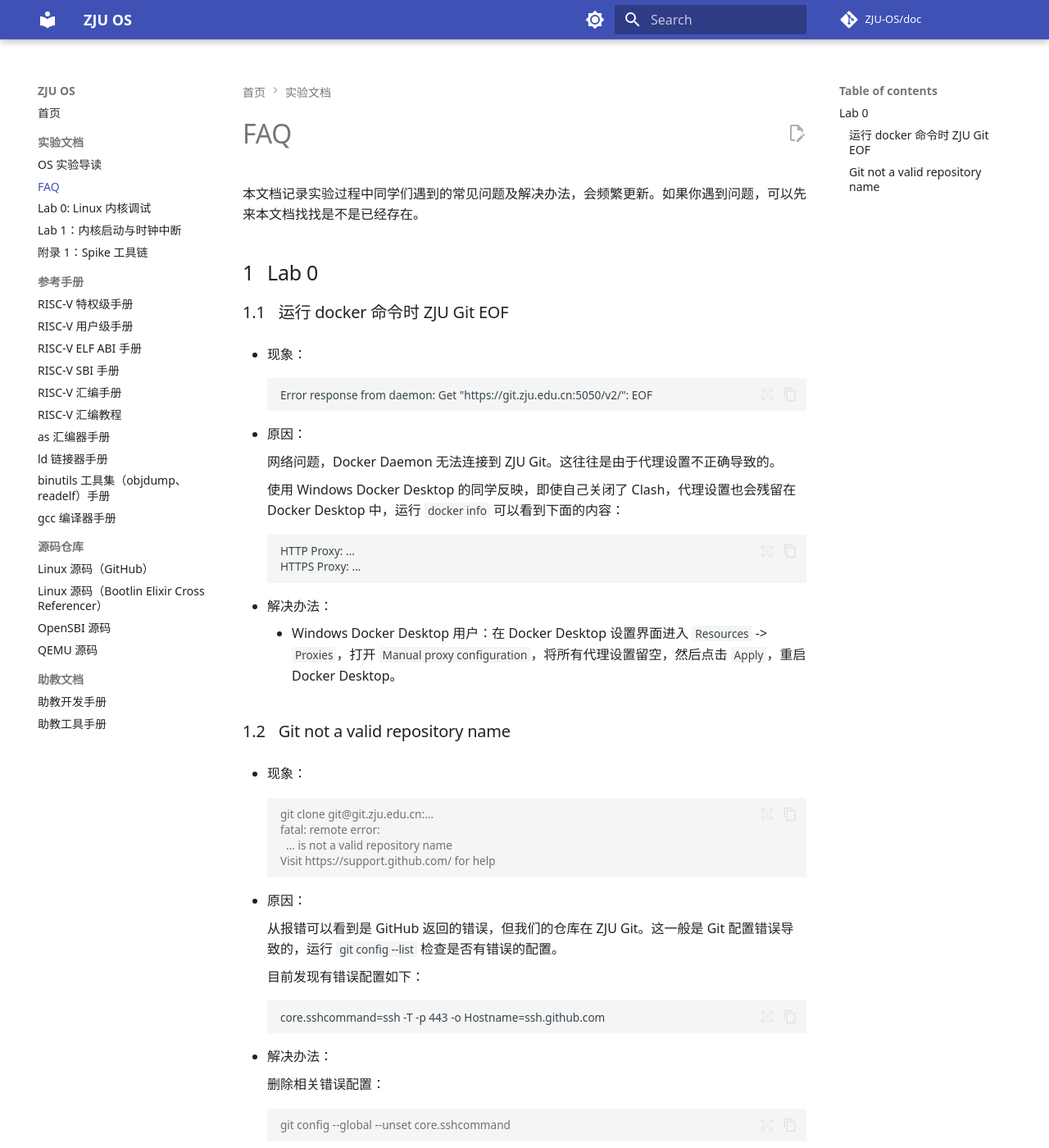
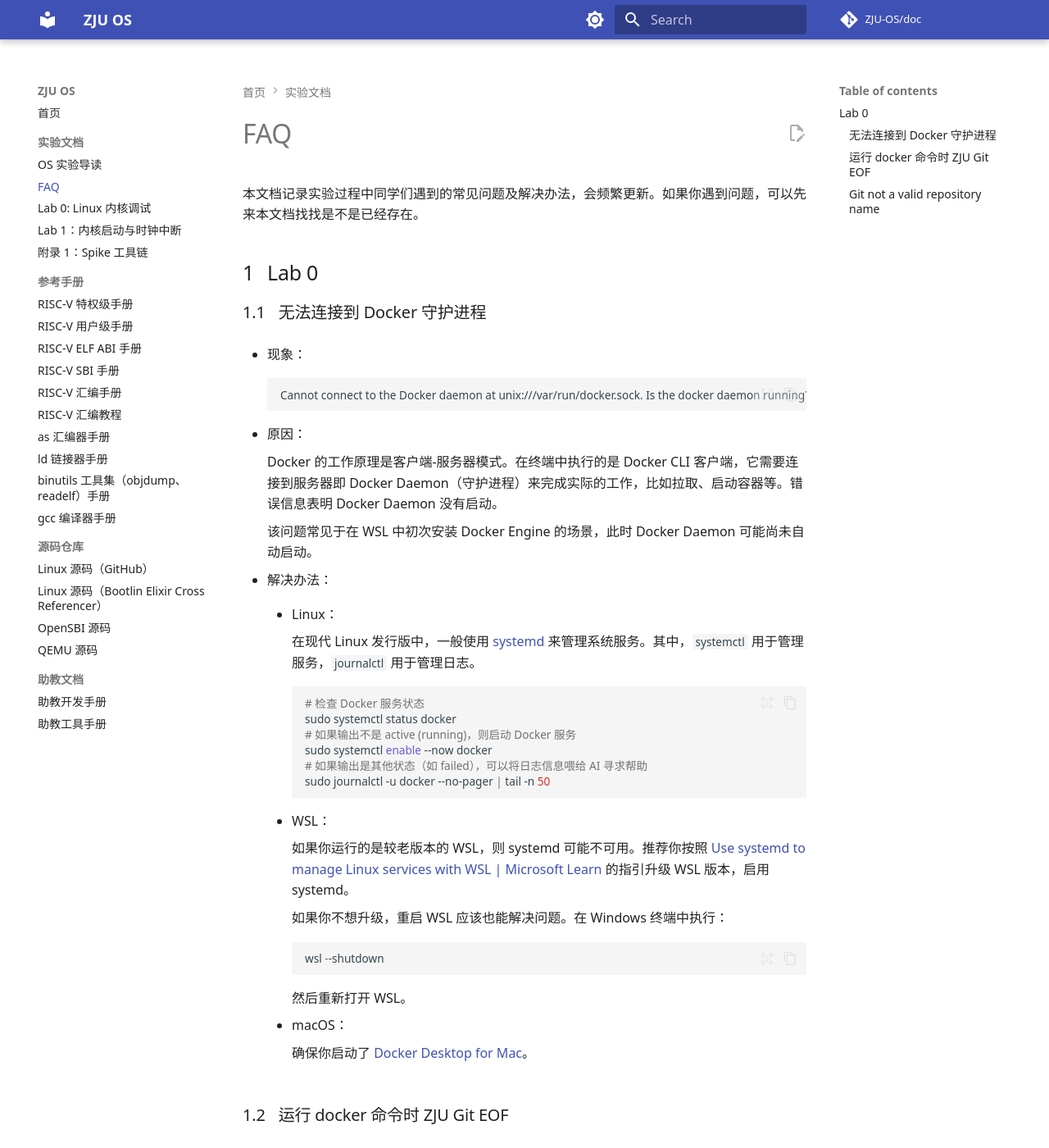
Before and after one commit to hharryz/zju-os-doc, an MkDocs documentation site: the page built from docs/faq.md, in a window 1280 px wide and 1400 px high. Shown: the whole window at 82% size. Built offline with MkDocs 1.6.1 and Material for MkDocs 9.7.7, drawn with Linux system fonts in a browser that asks for light colours; comment, search, counter and statistics services are not loaded.

Commit message:
faq: docker daemon not started

````diff
--- a/docs/faq.md
+++ b/docs/faq.md
@@ -3,6 +3,51 @@
 本文档记录实验过程中同学们遇到的常见问题及解决办法，会频繁更新。如果你遇到问题，可以先来本文档找找是不是已经存在。
 
 ## Lab 0
+
+### 无法连接到 Docker 守护进程
+
+- 现象：
+
+    ```text
+    Cannot connect to the Docker daemon at unix:///var/run/docker.sock. Is the docker daemon running?
+    ```
+
+- 原因：
+
+    Docker 的工作原理是客户端-服务器模式。在终端中执行的是 Docker CLI 客户端，它需要连接到服务器即 Docker Daemon（守护进程）来完成实际的工作，比如拉取、启动容器等。错误信息表明 Docker Daemon 没有启动。
+
+    该问题常见于在 WSL 中初次安装 Docker Engine 的场景，此时 Docker Daemon 可能尚未自动启动。
+
+- 解决办法：
+
+    - Linux：
+
+        在现代 Linux 发行版中，一般使用 [systemd](https://www.freedesktop.org/wiki/Software/systemd/) 来管理系统服务。其中，`systemctl` 用于管理服务，`journalctl` 用于管理日志。
+
+        ```shell
+        # 检查 Docker 服务状态
+        sudo systemctl status docker
+        # 如果输出不是 active (running)，则启动 Docker 服务
+        sudo systemctl enable --now docker
+        # 如果输出是其他状态（如 failed），可以将日志信息喂给 AI 寻求帮助
+        sudo journalctl -u docker --no-pager | tail -n 50
+        ```
+
+    - WSL：
+
+        如果你运行的是较老版本的 WSL，则 systemd 可能不可用。推荐你按照 [Use systemd to manage Linux services with WSL | Microsoft Learn](https://learn.microsoft.com/en-us/windows/wsl/systemd) 的指引升级 WSL 版本，启用 systemd。
+
+        如果你不想升级，重启 WSL 应该也能解决问题。在 Windows 终端中执行：
+
+        ```powershell
+        wsl --shutdown
+        ```
+
+        然后重新打开 WSL。
+
+    - macOS：
+
+        确保你启动了 [Docker Desktop for Mac](https://www.docker.com/products/docker-desktop)。
 
 ### 运行 docker 命令时 ZJU Git EOF
 
````
